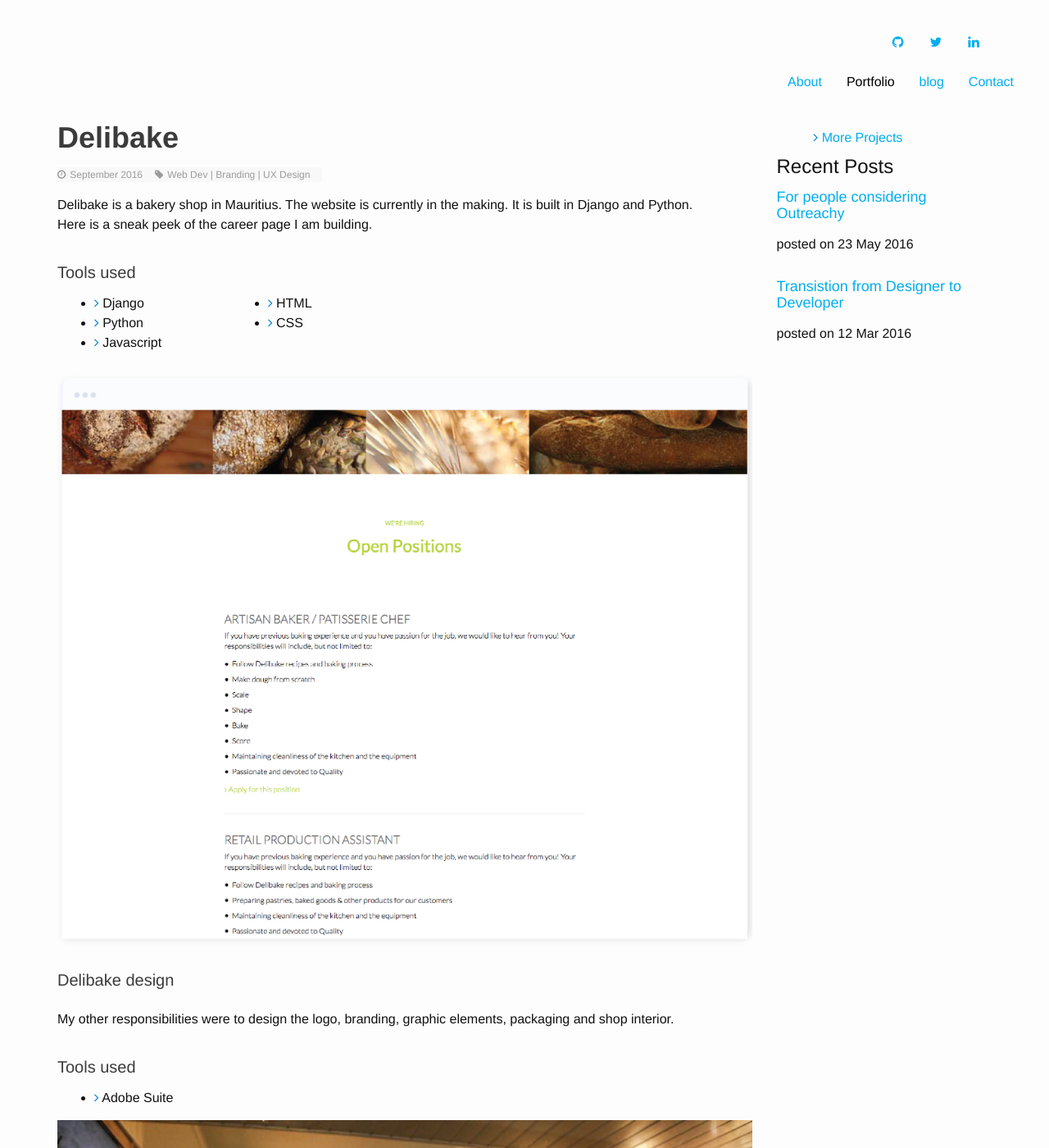
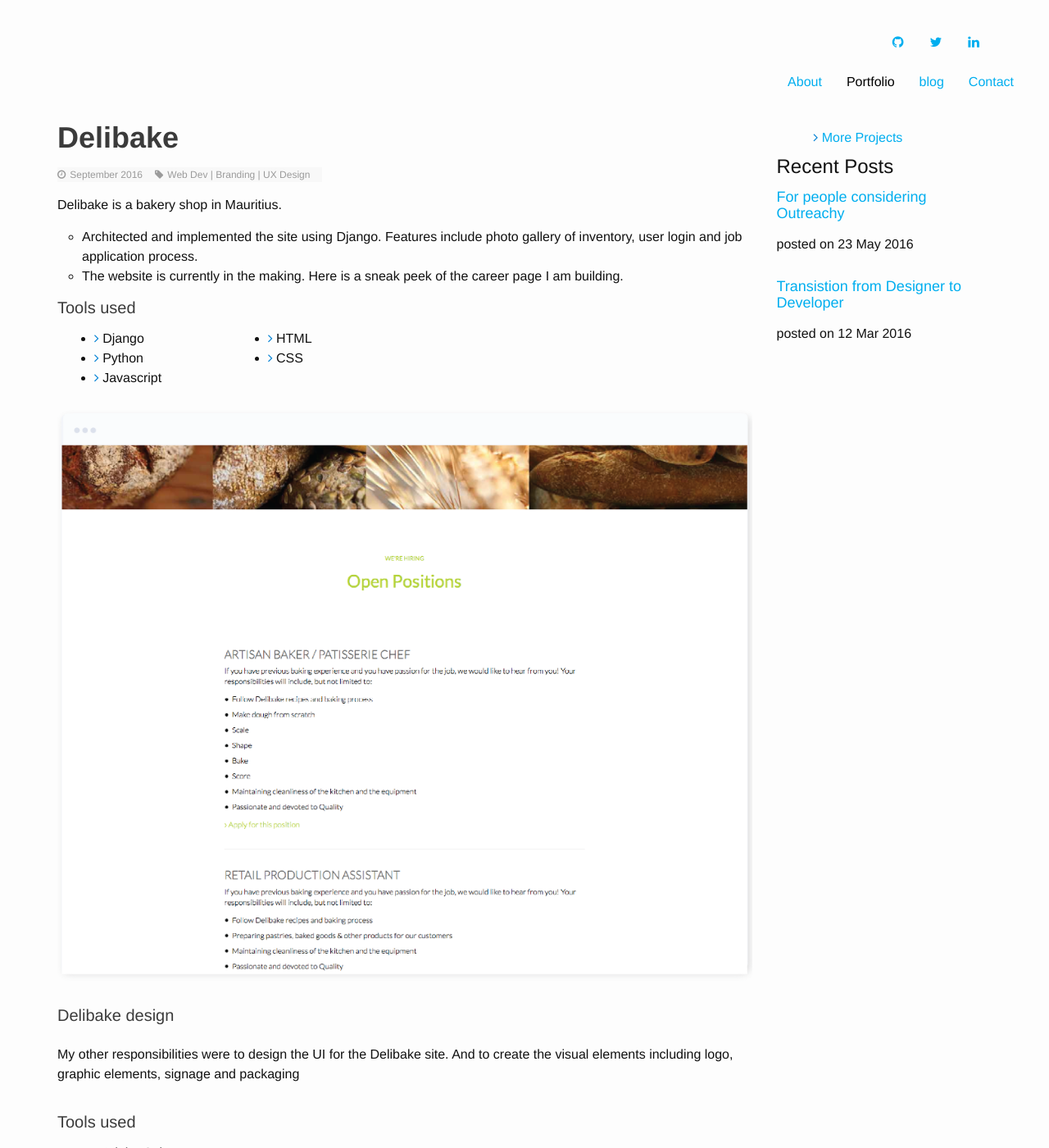
Before and after one commit to kristelteng/personal_site, a Jekyll site: the page built from portfolio/delibake.html, in a window 1280 px wide and 1400 px high. Shown: the whole window at 82% size. Built offline with Jekyll 4.4.1, drawn with Linux system fonts in a browser that asks for light colours.

Commit message:
made changes to description and list of tasks

```diff
--- a/portfolio/delibake.html
+++ b/portfolio/delibake.html
@@ -19,7 +19,17 @@
                             </ul>
                             <br>
 
-                            <p class="project-description">Delibake is a bakery shop in Mauritius. The website is currently in the making. It is built in Django and Python. <br>Here is a sneak peek of the career page I am building.</p>
+                            <p class="project-desc">Delibake is a bakery shop in Mauritius.
+                            </p>
+                            <ul>
+                                <li class="work-detail">
+                                    Architected and implemented the site using Django. Features include photo gallery of inventory, user login and job application process.
+                                </li>
+
+                                <li class="work-detail">
+                                    The website is currently in the making. Here is a sneak peek of the career page I am building.
+                                </li>
+                            </ul>
 
                             <h3 class="project-title">Tools used</h3>
                             <div class="col-sm-3 tools">
@@ -44,7 +54,7 @@
                             </div>
 
                             <h3 class="project-title">Delibake design</h3>
-                            <p class="project-description">My other responsibilities were to design the logo, branding, graphic elements, packaging and shop interior.</p>
+                            <p class="project-description">My other responsibilities were to design the UI for the Delibake site. And to create the visual elements including logo, graphic elements, signage and packaging</p>
 
                             <h3 class="project-title">Tools used</h3>
 
```
